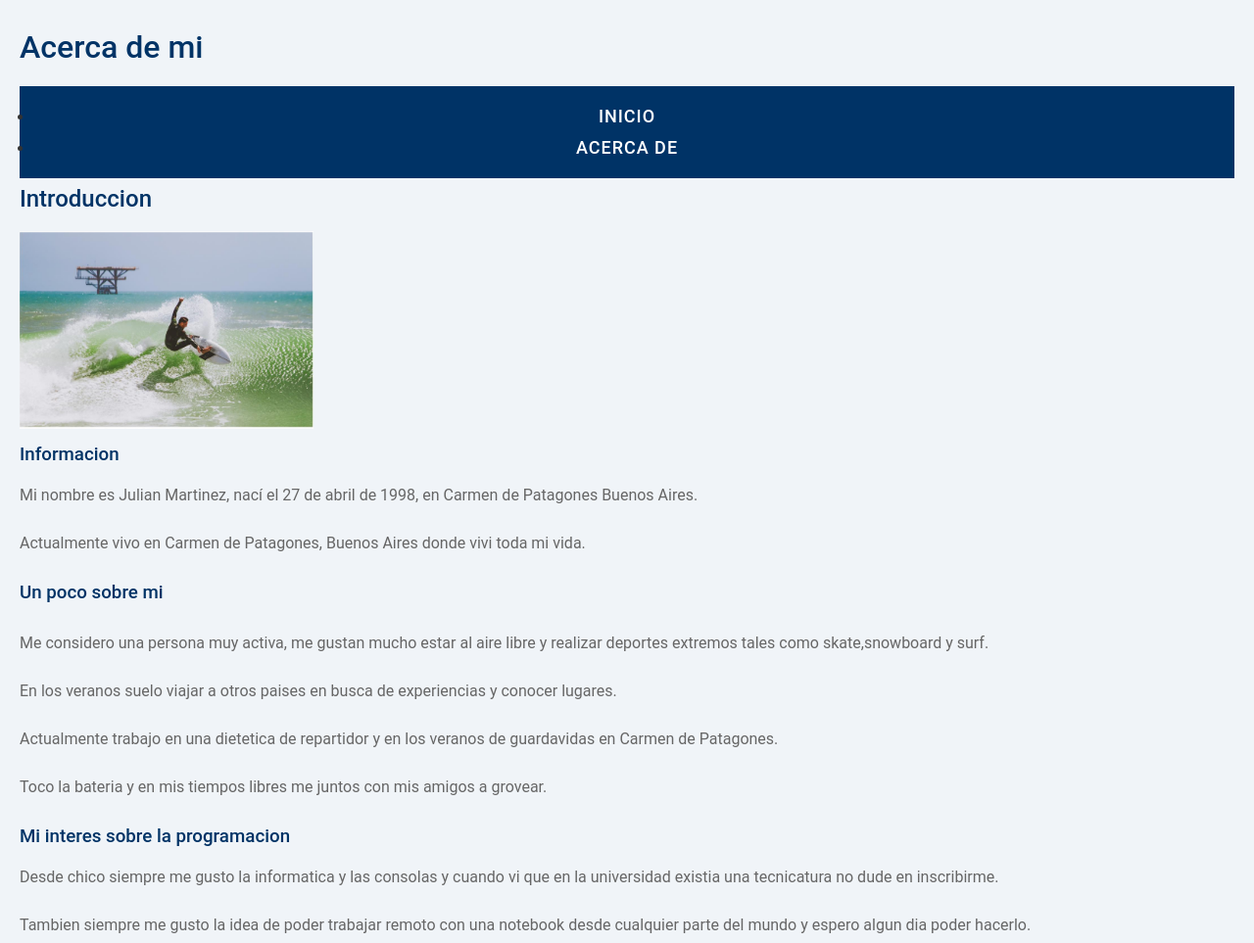
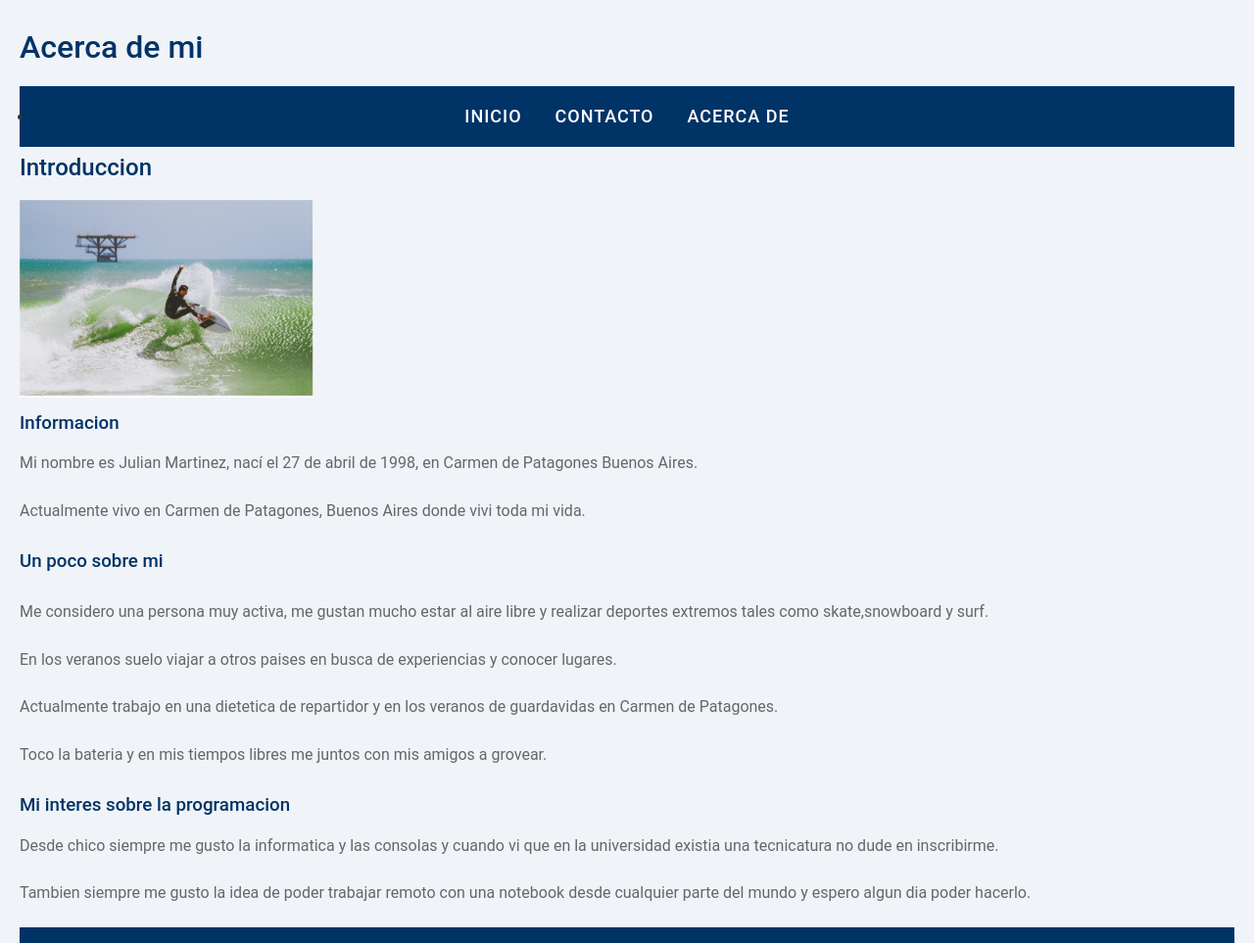
Before and after one commit to Julian-9826/PEYLWeb2024, a plain HTML site: page acercade.html in a window 1280 px wide. Shown: the top 963 px of the page at 98% size. Drawn offline with Linux system fonts and the light colour scheme.

Commit message:
Trabajo finaliazdo

```diff
--- a/acercade.html
+++ b/acercade.html
@@ -17,8 +17,9 @@
         <ul>
             <li>
                 <a href="index.html">Inicio</a>
-            </li>
-            <li>
+
+                <a href="Contacto.html">Contacto</a>
+
                 <a href="acercade.html">Acerca de</a>
             </li>
         </ul>
```
